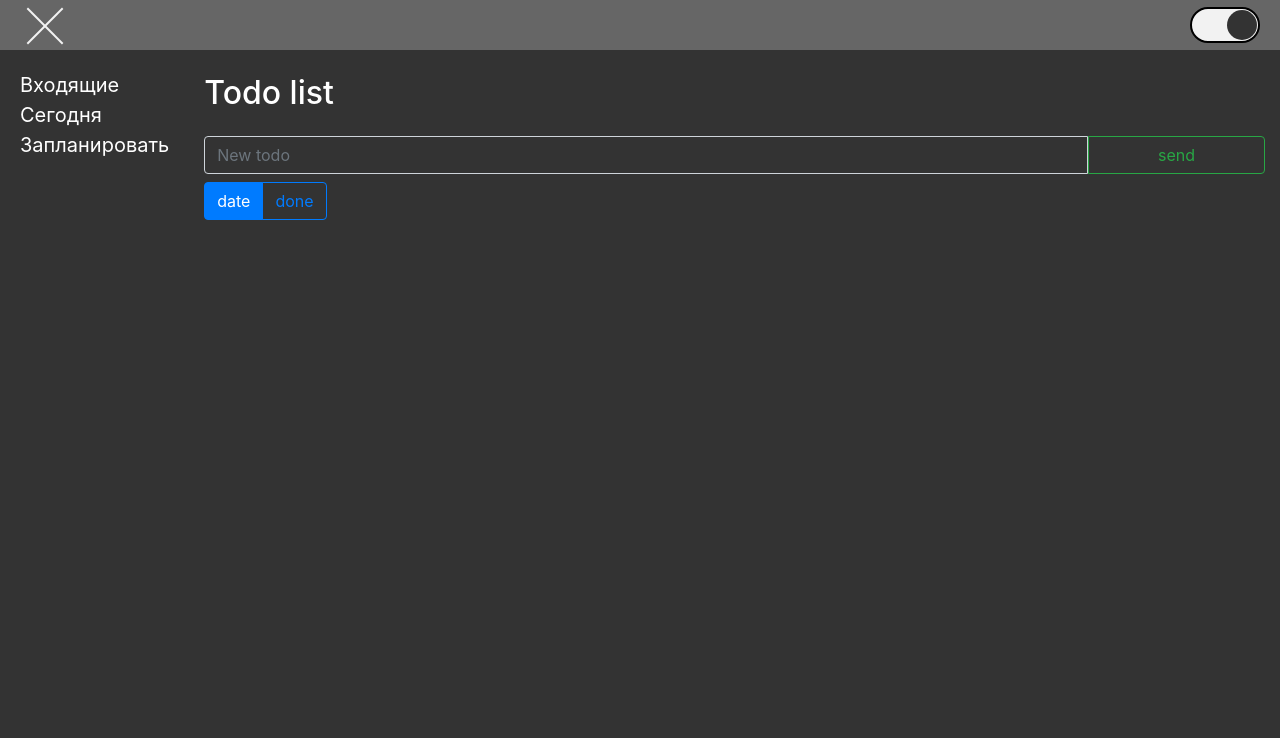
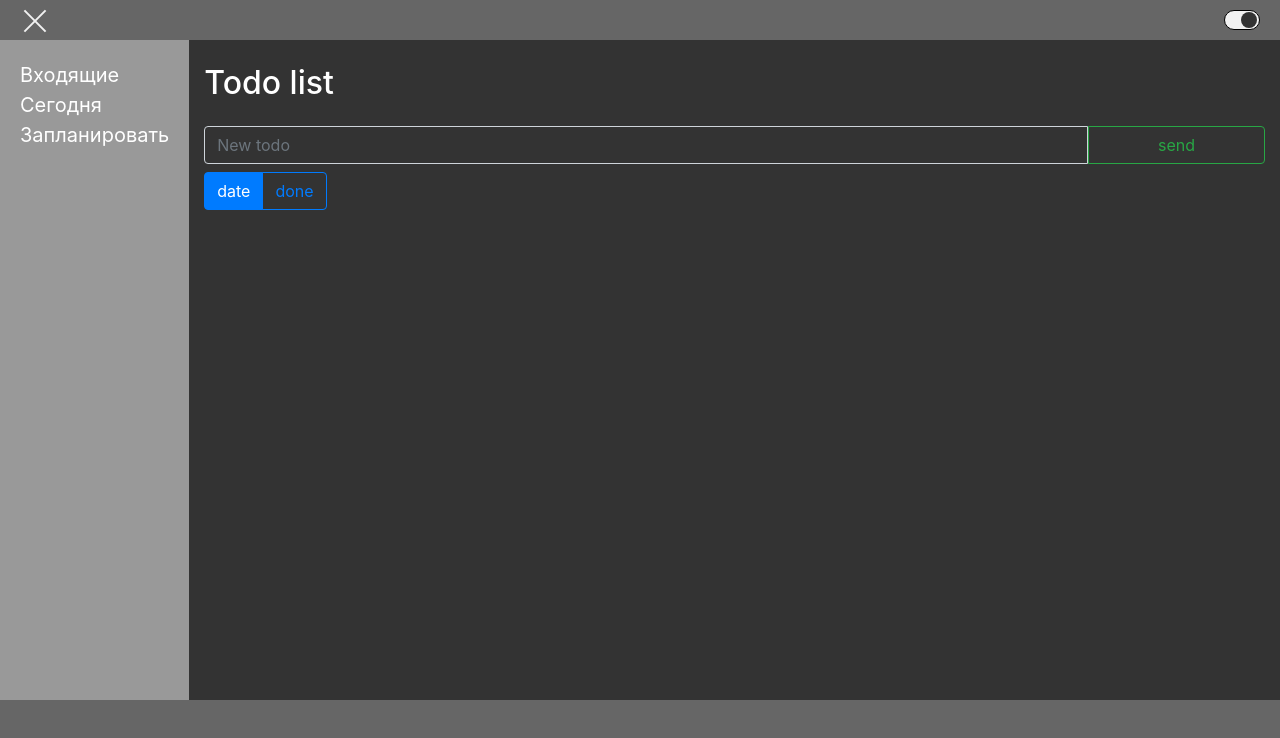
Before and after one commit to cool1997/portfolio, a React app: page / in a window 1280 px wide. Built offline with nearby package versions, Linux system fonts and the light colour scheme.

Commit message:
добавил медиазапросы

```diff
--- a/src/App/App.js
+++ b/src/App/App.js
@@ -57,7 +57,7 @@ const App = ({ ...props }) => {
 						<Route path='/' exact render={() => <Todo />} />
 					</Switch>
 				</main>
-				<footer>
+				<footer className={`${styles.footer}`}>
 
 				</footer>
 			</div>
--- a/src/App/App.module.scss
+++ b/src/App/App.module.scss
@@ -1,10 +1,10 @@
 .App {
     display: grid;
     grid-template:
-        'header header header' 50px
-        'nav    main   main'
-        'footer footer footer' 50px
-        /auto   2fr    2fr;
+        'header' 40px
+        'nav'
+        'main' 1fr
+        'footer' 100px;
 
     min-width: 100vw;
     min-height: 100vh;
@@ -32,5 +32,17 @@
 
     & .footer {
         grid-area: footer;
+
+        background-color: var(--light_color);
     }
 }
+
+@media (min-width: 768px) {
+    .App {
+        grid-template:
+            'header header header'40px
+            'nav    main   main'
+            'footer footer footer'100px
+            /auto 2fr 2fr;
+    }
+}
--- a/src/assets/css/vars.css
+++ b/src/assets/css/vars.css
@@ -5,11 +5,17 @@
 
   --main_color: #f2f2f2;
   --light_color: #999999;
+  --theme_color: #aaaaaa;
   --success_color: #009700;
 
 
   --contrast_color: #333333;
   --contrast_hover_color: #2ea8e6;
+
+
+  --mobile_width: 480;
+  --tablet_width: 768px;
+  --desktop_width: 980px;
 }
 
 .darkTheme {
@@ -19,6 +25,7 @@
 
   --main_color: #333333;
   --light_color: #666666;
+  --theme_color: #999999;
 
   --contrast_color: #f2f2f2;
   --contrast_hover_color: #e62e7a;
--- a/src/component/Navbar/Navbar.module.scss
+++ b/src/component/Navbar/Navbar.module.scss
@@ -1,5 +1,7 @@
 .Navbar {
     padding: 20px;
+
+    background-color: var(--theme_color);
 
     & .list {
         display: flex;
--- a/src/component/ToggleNavbar/ToggleNavbar.module.scss
+++ b/src/component/ToggleNavbar/ToggleNavbar.module.scss
@@ -1,6 +1,6 @@
 .ToggleNavbar {
-    width: 50px;
-    height: 50px;
+    width: 30px;
+    height: 30px;
     background-color: transparent;
     border: none;
     position: relative;
@@ -10,7 +10,7 @@
     &::after {
         content: '';
         position: absolute;
-        width: 50px;
+        width: 30px;
         height: 2px;
         left: 0;
         background-color: var(--contrast_color);
@@ -18,11 +18,11 @@
     }
 
     &::before {
-        transform: translateY(10px)
+        transform: translateY(7px)
     }
 
     &::after {
-        transform: translateY(-10px)
+        transform: translateY(-7px)
     }
 
     &.active {
--- a/src/component/ToggleTheme/ToggleTheme.module.scss
+++ b/src/component/ToggleTheme/ToggleTheme.module.scss
@@ -1,10 +1,10 @@
 .ToggleTheme {
-    width: 70px;
-    height: 36px;
+    width: 36px;
+    height: 20px;
     position: relative;
 
-    border: 2px solid var(--font_contrast_color);
-    border-radius: 35px;
+    border: 1px solid var(--font_contrast_color);
+    border-radius: 20px;
     background-color: var(--contrast_color);
 
     color: var(--font_contrast_color);
@@ -15,7 +15,7 @@
 
     &.darkTheme {
         &::after {
-            margin-left: 34px;
+            margin-left: 15px;
         }
     }
 
@@ -25,8 +25,8 @@
         left: 1px;
         right: 1px;
         top: 1px;
-        width: 30px;
-        height: 30px;
+        width: 16px;
+        height: 16px;
         border-radius: 50%;
         background-color: var(--main_color);
         z-index: 10;
```
Also changed, not shown: 1 other file.
